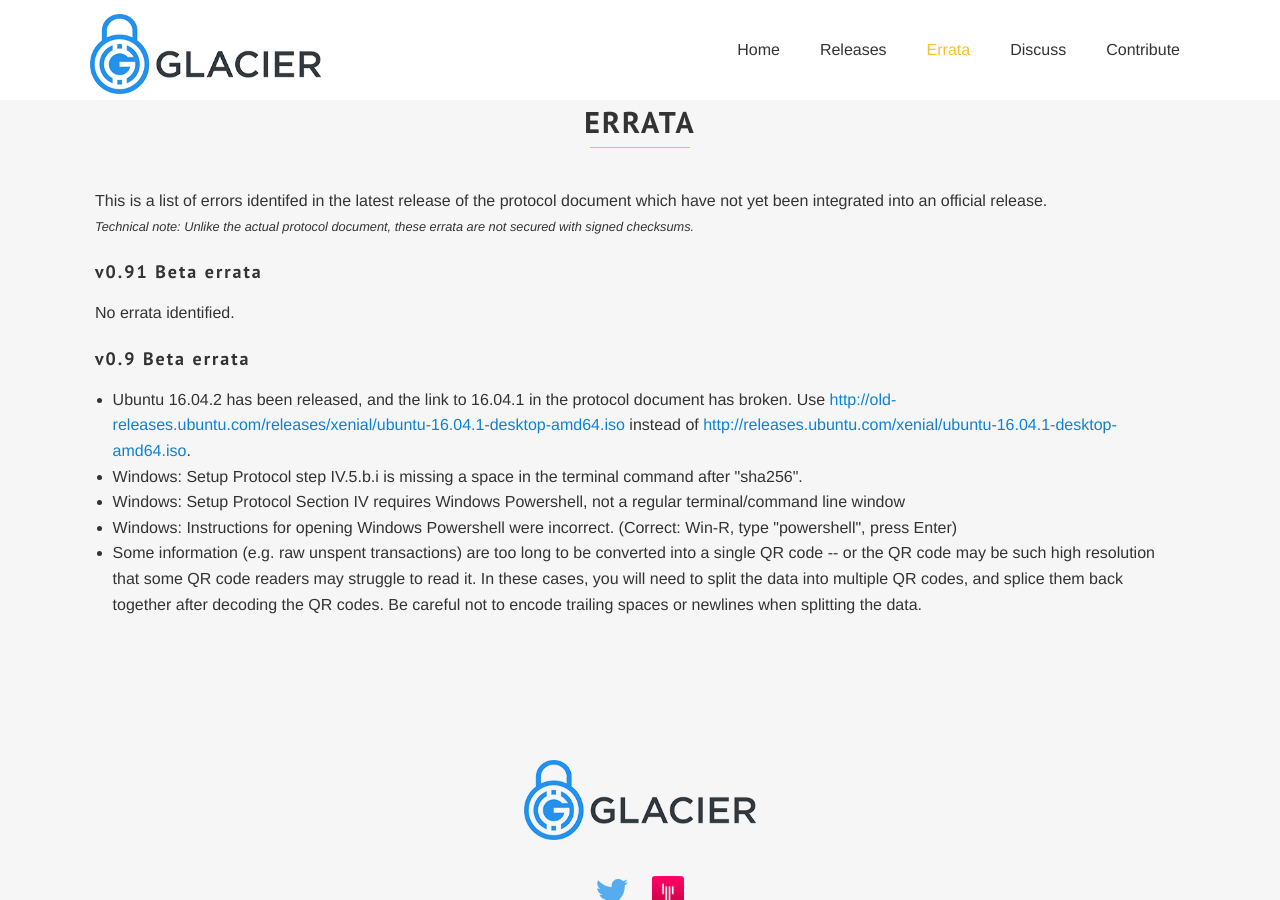
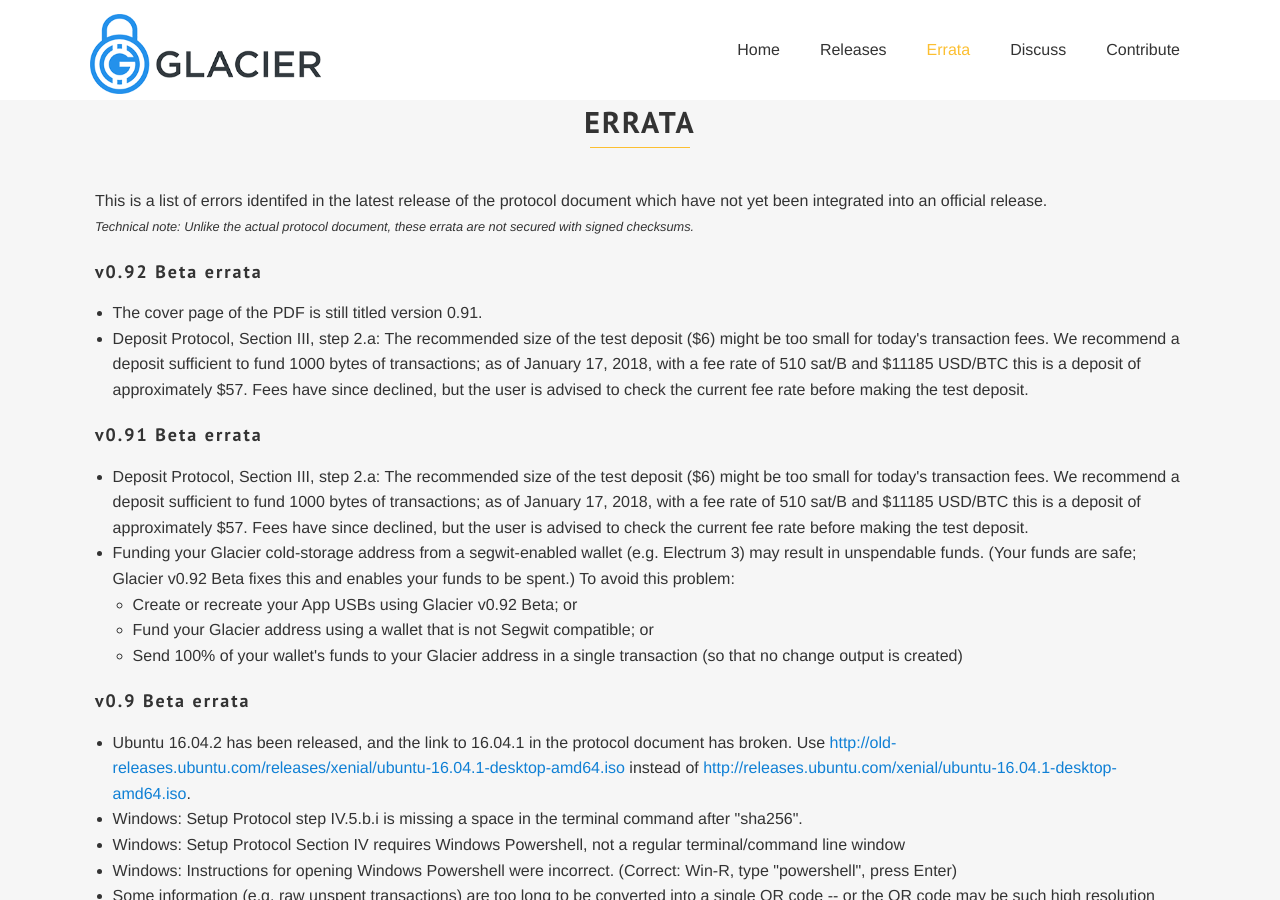
Before and after one commit to GlacierProtocol/glacierprotocol.github.io, a Jekyll site: the page built from errata.html, in a window 1280 px wide and 900 px high, scrolled down 394 px. Built offline with Jekyll 4.4.1, drawn with Linux system fonts in a browser that asks for light colours; some web fonts are replaced.

Commit message:
Add errata for size of test deposit and segwit issue (#1)
* Add errata for size of test deposit

* Add errata for segwit output bug (github issue 14)

* Update errata to reflect recent decline in fee rate

* Update errata for v0.92 Beta

* Add more detailed release notes for v0.92 including upgrade guidance

* Add errata about mislabeled PDF

```diff
--- a/errata.html
+++ b/errata.html
@@ -20,9 +20,25 @@
 		<br />
 		<span style="font-size: 0.8em;"><em>Technical note:  Unlike the actual protocol document, these errata are not secured with signed checksums.</span></em>
 
+    <h3>v0.92 Beta errata</h3>
+
+    <ul>
+      <li>The cover page of the PDF is still titled version 0.91.</li>
+      <li>Deposit Protocol, Section III, step 2.a: The recommended size of the test deposit ($6) might be too small for today's transaction fees. We recommend a deposit sufficient to fund 1000 bytes of transactions; as of January 17, 2018, with a fee rate of 510 sat/B and $11185 USD/BTC this is a deposit of approximately $57. Fees have since declined, but the user is advised to check the current fee rate before making the test deposit.</li>
+    </ul>
+
     <h3>v0.91 Beta errata</h3>
 
-    <p>No errata identified.</p>
+    <ul>
+      <li>Deposit Protocol, Section III, step 2.a: The recommended size of the test deposit ($6) might be too small for today's transaction fees. We recommend a deposit sufficient to fund 1000 bytes of transactions; as of January 17, 2018, with a fee rate of 510 sat/B and $11185 USD/BTC this is a deposit of approximately $57. Fees have since declined, but the user is advised to check the current fee rate before making the test deposit.</li>
+      <li>Funding your Glacier cold-storage address from a segwit-enabled wallet (e.g. Electrum 3) may result in unspendable funds. (Your funds are safe; Glacier v0.92 Beta fixes this and enables your funds to be spent.) To avoid this problem:
+	<ul>
+	  <li>Create or recreate your App USBs using Glacier v0.92 Beta; or</li>
+	  <li>Fund your Glacier address using a wallet that is not Segwit compatible; or</li>
+	  <li>Send 100% of your wallet's funds to your Glacier address in a single transaction (so that no change output is created)</li>
+	</ul>
+      </li>
+    </ul>
 
 
 	  <h3>v0.9 Beta errata</h3>
```
Also changed, not shown: releases.html (+17 -1 lines).
